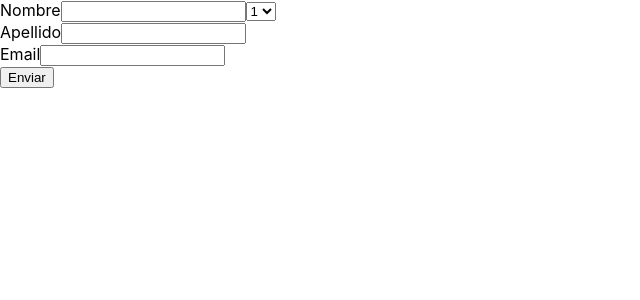
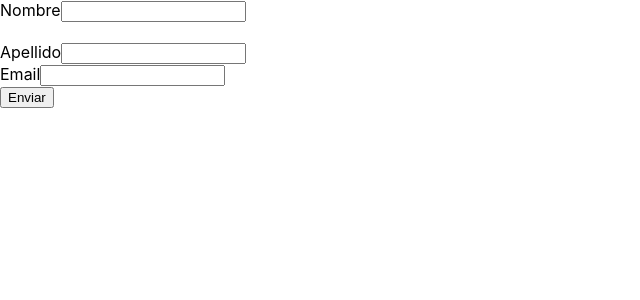
Before and after one commit to oscardenas17/formikReact, a React (Create React App) app: page / in a window 1280 px wide. Shown: the top 300 px of the page, without its empty margins (0-640 px from the left). Built offline with nearby package versions, Linux system fonts and the light colour scheme.

Commit message:
Componente custom con hook UseField

```diff
--- a/src/App.js
+++ b/src/App.js
@@ -1,5 +1,6 @@
 //formik  component
 import { Formik, Form, Field, ErrorMessage } from "formik";
+import TextInput from './components/TextInput'
 
 const validate = (values) => {
   const errors = {};
@@ -28,13 +29,14 @@
     >
 
         <Form>
-          <label>Nombre</label>
-          <Field name="name" type="text"/>
-          <Field name="select" as="select" className="clase">
+          <TextInput name="name" label="Nombre" />
+
+
+          {/* <Field name="select" as="select" className="clase">
             <option value="valor1">1</option>
             <option value="valor2">2</option>
-          </Field>
-          <ErrorMessage name="name"/>
+          </Field> */}
+          {/* <ErrorMessage name="name"/> */}
           <br />
 
           <label>Apellido</label>
--- /dev/null
+++ b/src/components/TextInput.js
@@ -0,0 +1,17 @@
+import { useField } from "formik"
+
+const TextInput = (  {label, ...props} )  => {
+    const [field, meta] = useField(props)
+
+    console.log({field,meta})
+
+    return(
+        <div>
+            <label>{label}</label>
+            <input {...field} {...props}/>
+            {meta.touched && meta.error ? <div>{meta.error}</div> : null }
+        </div>
+    )
+}
+
+export default TextInput
```
